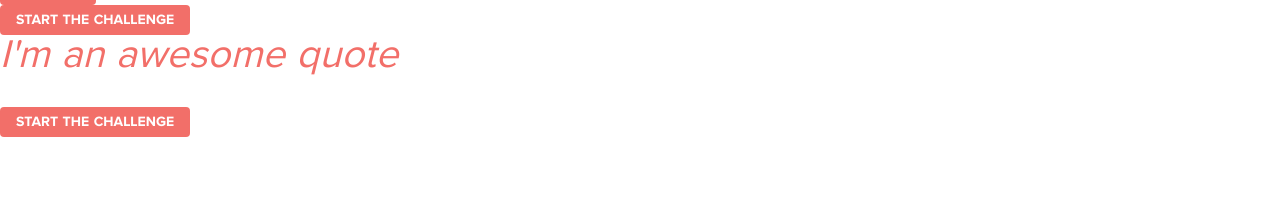
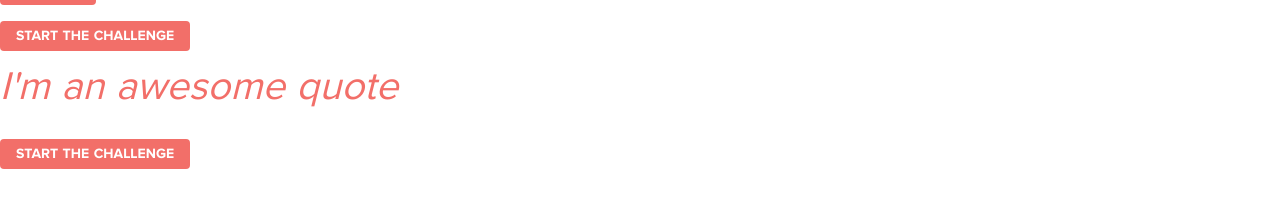
Before and after one commit to voorhoede-labs/plastic-soup-pickup, a Nuxt app: page / in a window 1280 px wide. Shown: the part 605-803 px from the top of the page. Built offline with nearby package versions, Linux system fonts and the light colour scheme.

Commit message:
Add margin to button

```diff
--- a/components/AppFooter.vue
+++ b/components/AppFooter.vue
@@ -6,8 +6,8 @@
 
 <style>
   .app-footer {
-      width: 100%;
-    padding: 2em 0;
+    width: 100%;
+    padding: 1em 0;
     margin: 0 auto;
   }
 </style>
--- a/components/EngageButton.vue
+++ b/components/EngageButton.vue
@@ -1,10 +1,12 @@
 <template>
-  <div>
+  <div class="engage-button">
     <nuxt-link to="/challenge" class="button">Start the challenge</nuxt-link>
     <nuxt/>
   </div>
 </template>
 
 <style>
-
+  .engage-button {
+    margin: 1em 0;
+  }
 </style>
```
